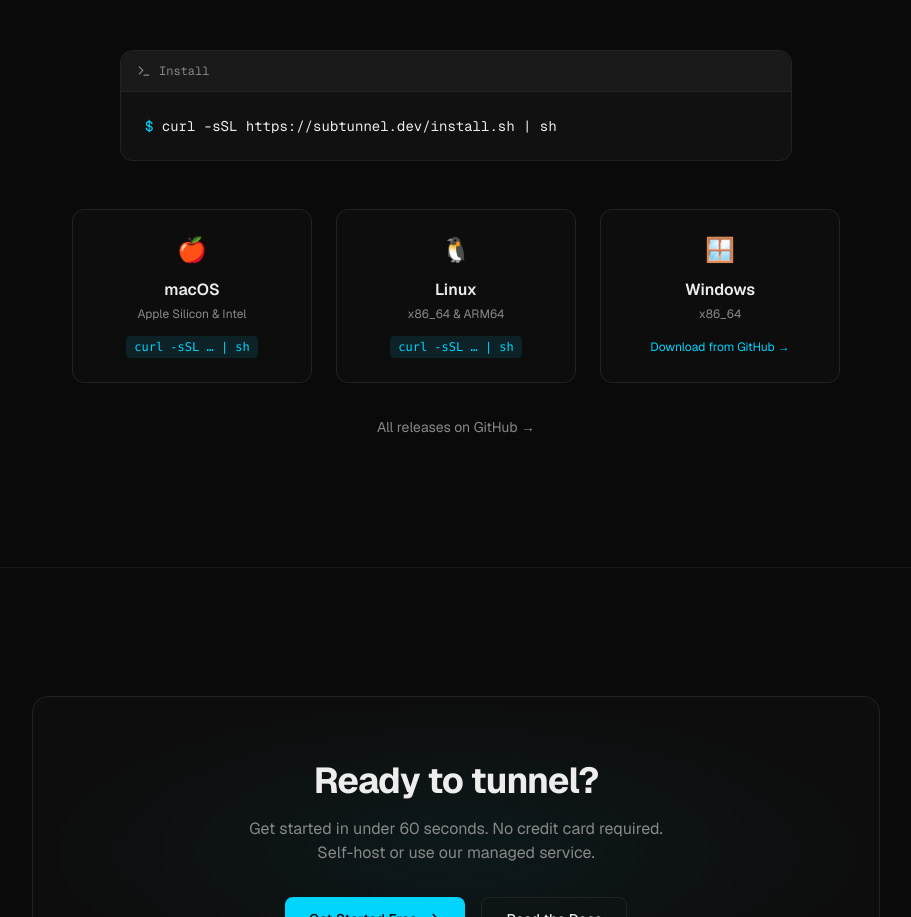
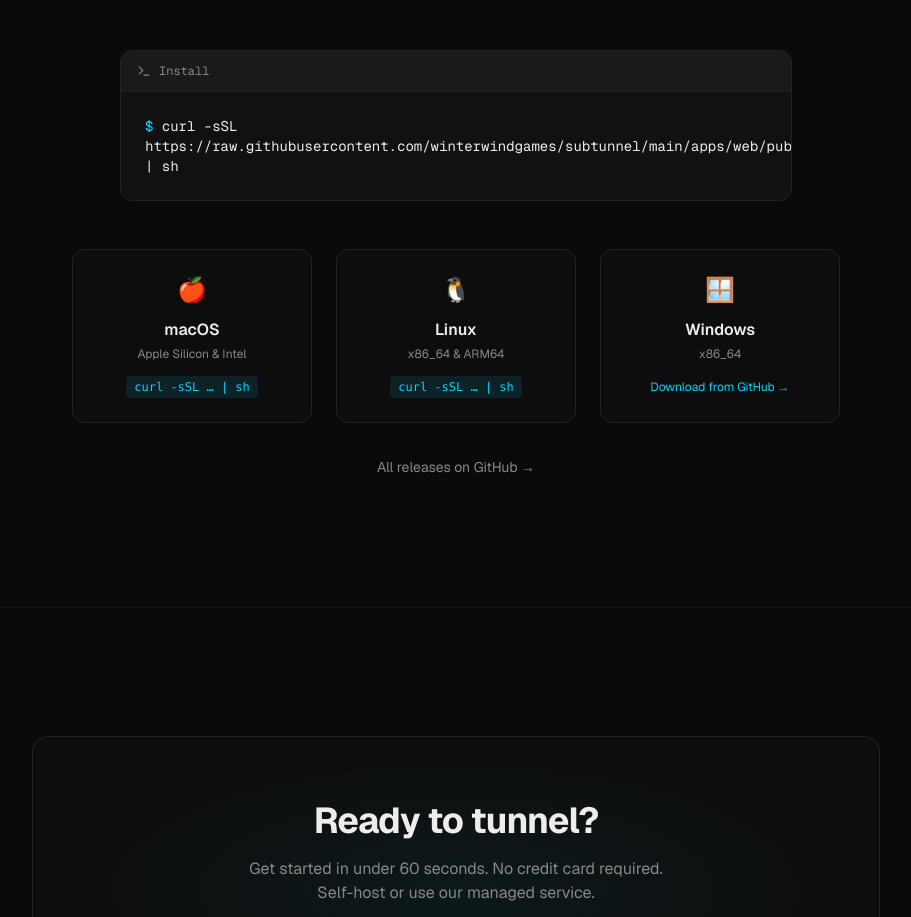
Before and after one commit to ozankasikci/subtunnel, a Next.js app in the folder apps/web/: page / in a window 1280 px wide. Shown: the part 3548-4465 px from the top of the page, without its empty margins (184-1095 px from the left). Built offline with nearby package versions, Linux system fonts and the light colour scheme.

Commit message:
fix: use GitHub raw URL for install script (dev server doesn't serve .sh)

```diff
--- a/apps/web/src/app/page.tsx
+++ b/apps/web/src/app/page.tsx
@@ -354,7 +354,7 @@
               </div>
               <div className="p-6 font-mono text-sm">
                 <span className="text-accent">$</span>{" "}
-                <span className="select-all">curl -sSL https://subtunnel.dev/install.sh | sh</span>
+                <span className="select-all">curl -sSL https://raw.githubusercontent.com/winterwindgames/subtunnel/main/apps/web/public/install.sh | sh</span>
               </div>
             </div>
           </div>
```
